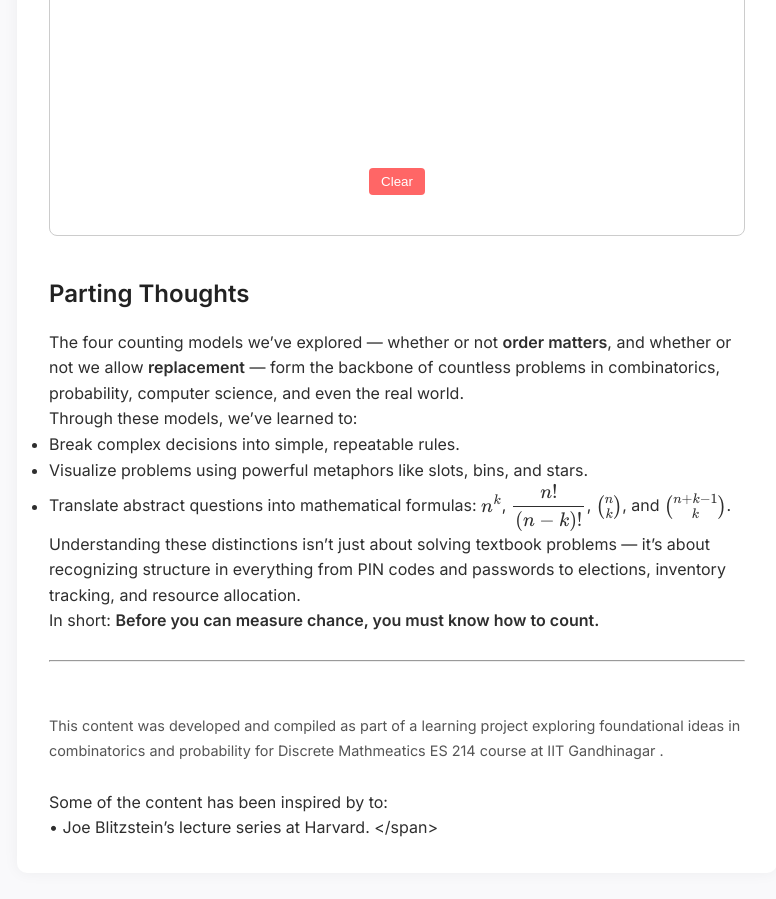
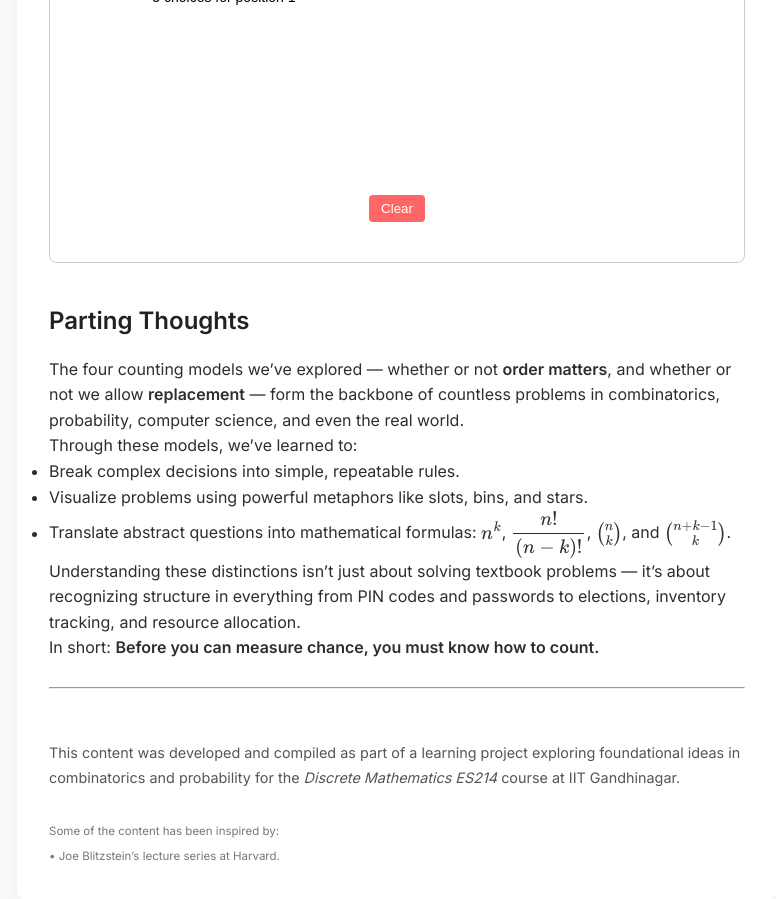
Before and after one commit to 21f3002975/21f3002975.github.io, a Jekyll site: the page built from index.md, in a window 1280 px wide and 900 px high, scrolled down 11966 px. Shown: the whole window, without its empty margins (307-1083 px from the left). Built offline with Jekyll 4.4.1, drawn with Linux system fonts in a browser that asks for light colours; nearby versions of some CDN libraries; before the commit the page ends 12839 px from its top, so only the background shows below that; some of the changed text lies outside the part shown.

Commit message:
Latex correction

```diff
--- a/index.md
+++ b/index.md
@@ -246,8 +246,8 @@ The standard way of phrasing this set of counting problems is : in how many ways
 
 
 Suppose 10 runners have a race and we need to award first, second and third prize. We might award the first prize to any of the 10 but for second prize, we can now only count up to 9 choices – it makes no sense to award second prize to the first-prize winner as well, so we take him out of the selection and we are left with 9 candidates. We thus have 10 * 9 =90 possible outcomes of the race where we award 2 prizes, and by extension 10 * 9 * 8 = 720 possible outcomes where we award 3 prizes.
-
-Now extend this to \( k \) positions with n participants. The 1st position has \(n \) choices of winners, the 2nd has \( (n-1) \), the 3rd one has \( (n-2) \) and for the \(k^{th}\) position it will be \( (n-k+1 \).
+<br><br>
+Now extend this to $`k`$  positions with $n$ participants. The 1st position has $`n`$ choices of winners, the 2nd has \( (n-1) \), the 3rd one has \( (n-2) \) and for the $`k^{th}`$ position it will be \( (n-k+1 \).
 
 So that total options will be \( n \times (n-1) \times \ldots (n-k+1) \). Multiply this with \( (n-k) \times (n-k-1) \ldots \times 1 \) on the numerator and denominator to get the expression,
 
@@ -400,9 +400,12 @@ In short: **Before you can measure chance, you must know how to count.**
 
 <br><br>
 
+
 <span style="font-size: 0.9em; color: #555;">
-This content was developed and compiled as part of a learning project exploring foundational ideas in combinatorics and probability for Discrete Mathmeatics ES 214 course at IIT Gandhinagar .<br><br>
-
-Some of the content has been inspired by to:<br>
-&bull; Joe Blitzstein's lecture series at Harvard.
+This content was developed and compiled as part of a learning project exploring foundational ideas in combinatorics and probability for the <em>Discrete Mathematics ES214</em> course at IIT Gandhinagar.
+<br><br>
+<span style="font-size: 0.8em; color: #777;">
+Some of the content has been inspired by:<br>
+&bull; Joe Blitzstein’s lecture series at Harvard.
 </span>
+</span>
```
